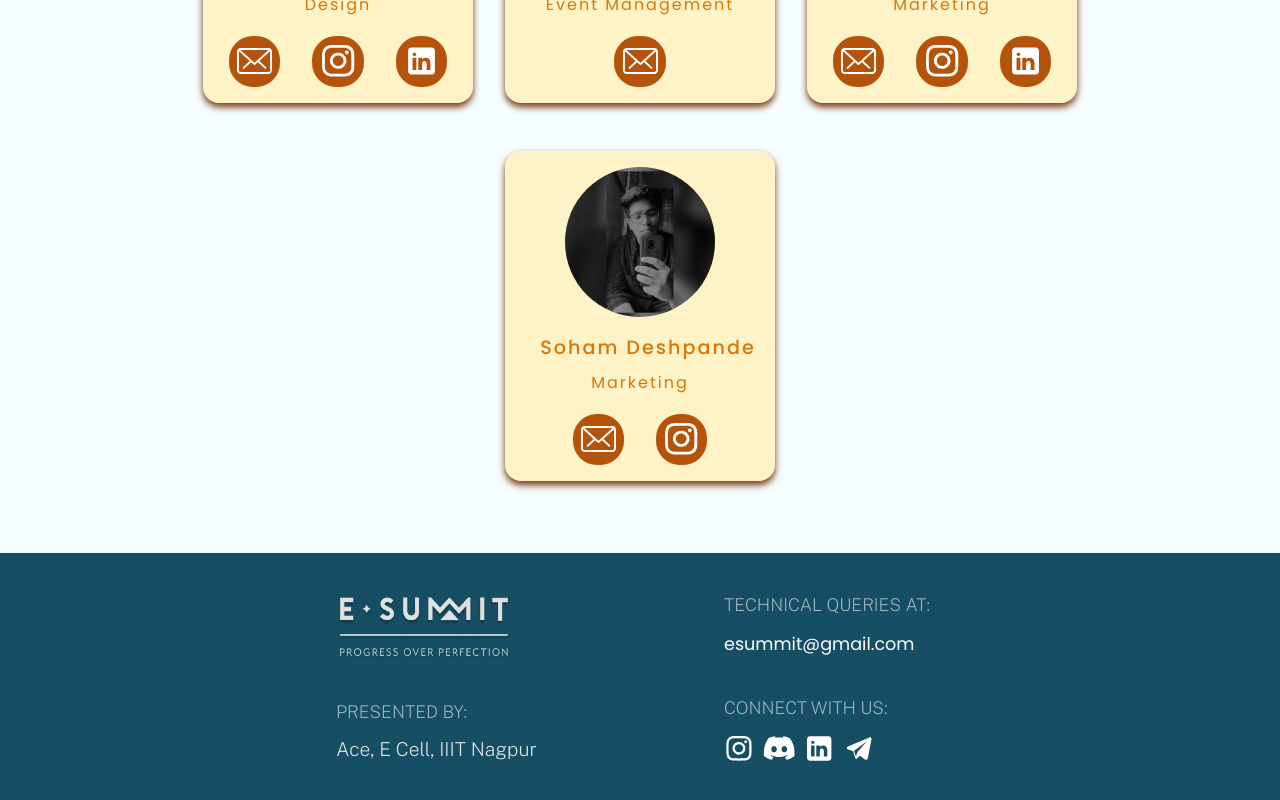
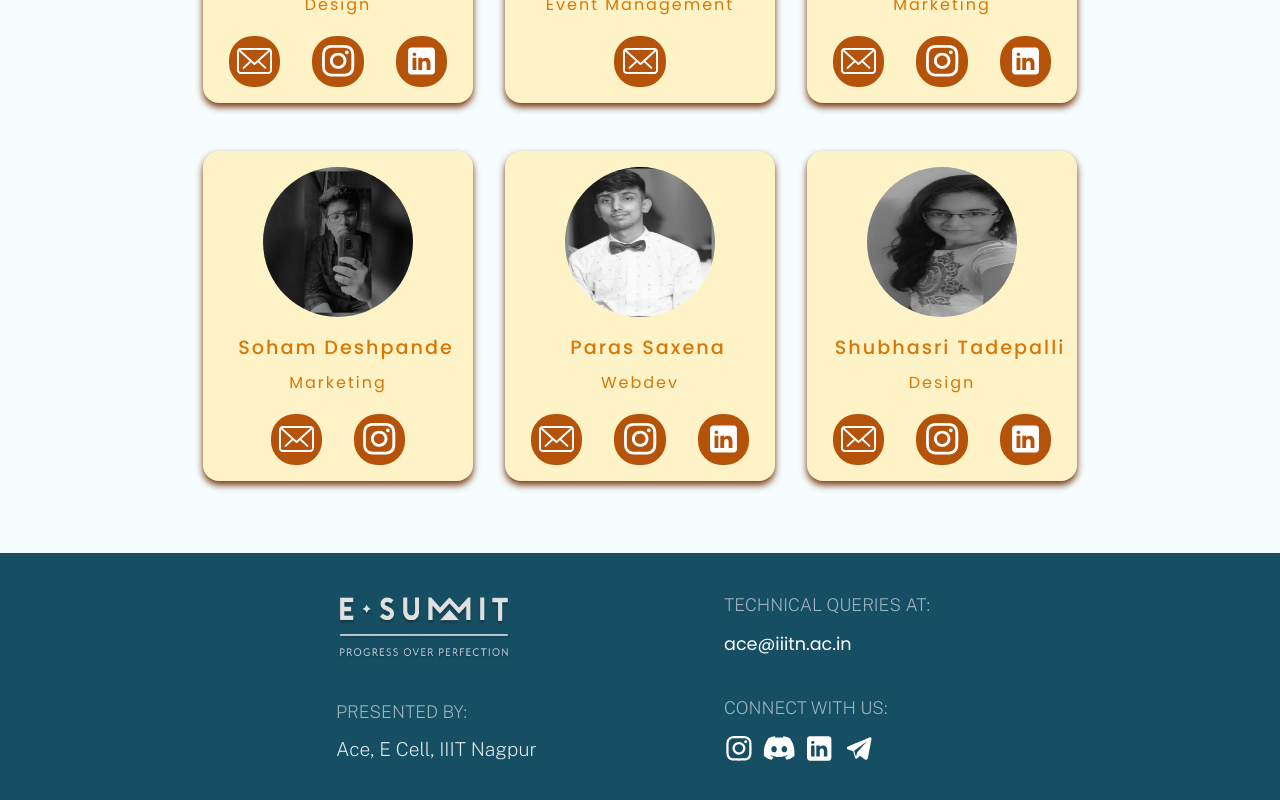
Before and after one commit to bhavesh-chaudhari/esummit2022, a Next.js app: page /contact in a window 1280 px wide. Shown: the part 3031-3831 px from the top of the page. Built offline with nearby package versions, Linux system fonts and the light colour scheme.

Commit message:
change footer email and add new team mems.

```diff
--- a/components/contactTeam/teamData.js
+++ b/components/contactTeam/teamData.js
@@ -193,6 +193,26 @@ const teamData = [
     linkedinLink: "https://www.linkedin.com/in/hem-mahimkar-307903202/",
     isColead: true,
   },
+  {
+    id: 21,
+    name: "Paras Saxena",
+    imagePath: "/images/team/parasSaxena.jpg",
+    department: "Webdev",
+    email: "paras.saxena11@gmail.com",
+    linkedinLink: "https://www.linkedin.com/in/paras-saxena-1b7984202",
+    instagramLink: "http://www.instagram.com/paras_saxena77",
+    isMember: true,
+  },
+  {
+    id: 22,
+    name: "Shubhasri Tadepalli",
+    imagePath: "/images/team/shubhasriTadepalli.jpeg",
+    department: "Design",
+    email: "shubhasritadepalli@gmail.com",
+    linkedinLink: "https://www.linkedin.com/in/shubhasri-tadepalli-458981204/",
+    instagramLink: "https://www.instagram.com/shubha_sri_tadepalli",
+    isMember: true,
+  },
 ];
 
 export default teamData;
--- a/components/footer/Footer.js
+++ b/components/footer/Footer.js
@@ -23,7 +23,7 @@ const Footer = () => {
           <div className={styles["flex-column"]}>
             <h2>TECHNICAL QUERIES AT:</h2>
             <p>
-              <a href="mailto:esummit@gmail.com">esummit@gmail.com</a>
+              <a href="mailto:ace@iiitn.ac.in">ace@iiitn.ac.in</a>
             </p>
           </div>
           <div className={styles["flex-column"]}>
```
Also changed, not shown: public/images/team/parasSaxena.jpg (added), public/images/team/shubhasriTadepalli.jpeg (added).
